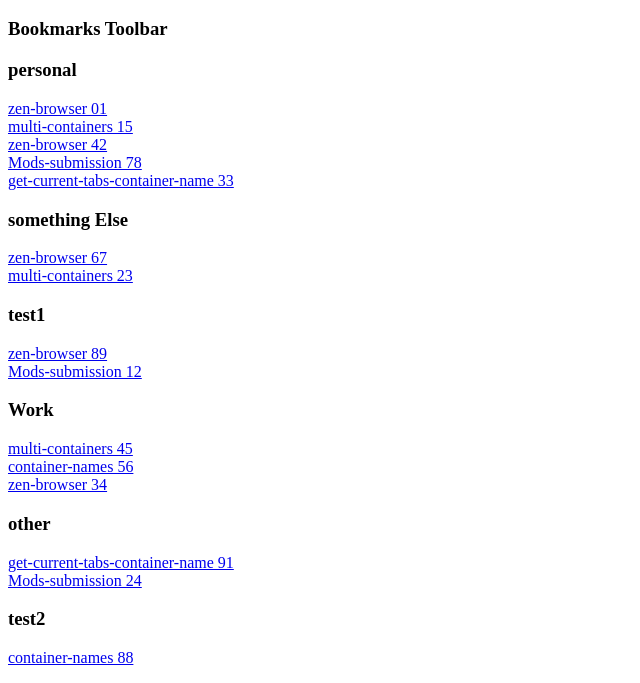
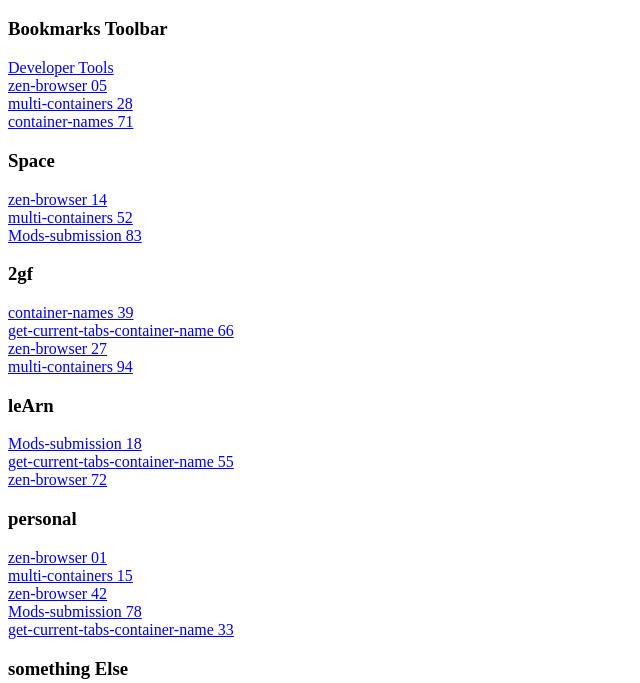
Before and after one commit to michft/bookspace, a browser extension: page test-bookmarks.html in a window 1280 px wide. Shown: the part 48-731 px from the top of the page, without its empty margins (0-640 px from the left). Drawn offline with Linux system fonts and the light colour scheme.

Commit message:
Add new bookmarks and organize into folders in test-bookmarks.html

```diff
--- a/test-bookmarks.html
+++ b/test-bookmarks.html
@@ -11,6 +11,29 @@
 <DL><p>
     <DT><H3 ADD_DATE="1540701017" LAST_MODIFIED="1765794617" PERSONAL_TOOLBAR_FOLDER="true">Bookmarks Toolbar</H3>
     <DL><p>
+        <DT><A HREF="about:developer" ADD_DATE="1540701018" LAST_MODIFIED="1540701018">Developer Tools</A>
+        <DT><A HREF="https://zen-browser.app/" ADD_DATE="1540701018" LAST_MODIFIED="1540701018">zen-browser 05</A>
+        <DT><A HREF="https://support.mozilla.org/en-US/kb/containers#w_always-open-a-site-in-a-container" ADD_DATE="1540701018" LAST_MODIFIED="1540701018">multi-containers 28</A>
+        <DT><A HREF="https://discourse.mozilla.org/t/get-current-tabs-container-name-in-background-script/37587" ADD_DATE="1540701018" LAST_MODIFIED="1540701018">container-names 71</A>
+        <DT><H3 ADD_DATE="1540701018" LAST_MODIFIED="1765794617">Space</H3>
+        <DL><p>
+            <DT><A HREF="https://zen-browser.app/" ADD_DATE="1540701018" LAST_MODIFIED="1540701018">zen-browser 14</A>
+            <DT><A HREF="https://support.mozilla.org/en-US/kb/containers#w_always-open-a-site-in-a-container" ADD_DATE="1540701018" LAST_MODIFIED="1540701018">multi-containers 52</A>
+            <DT><A HREF="https://docs.zen-browser.app/themes-store/themes-marketplace-submission-guidelines" ADD_DATE="1540701018" LAST_MODIFIED="1540701018">Mods-submission 83</A>
+        </DL><p>
+        <DT><H3 ADD_DATE="1540701018" LAST_MODIFIED="1765794617">2gf</H3>
+        <DL><p>
+            <DT><A HREF="https://discourse.mozilla.org/t/get-current-tabs-container-name-in-background-script/37587" ADD_DATE="1540701018" LAST_MODIFIED="1540701018">container-names 39</A>
+            <DT><A HREF="https://developer.mozilla.org/en-US/docs/Mozilla/Add-ons/WebExtensions/API/contextualIdentities/get" ADD_DATE="1540701018" LAST_MODIFIED="1540701018">get-current-tabs-container-name 66</A>
+            <DT><A HREF="https://zen-browser.app/" ADD_DATE="1540701018" LAST_MODIFIED="1540701018">zen-browser 27</A>
+            <DT><A HREF="https://support.mozilla.org/en-US/kb/containers#w_always-open-a-site-in-a-container" ADD_DATE="1540701018" LAST_MODIFIED="1540701018">multi-containers 94</A>
+        </DL><p>
+        <DT><H3 ADD_DATE="1540701018" LAST_MODIFIED="1765794617">leArn</H3>
+        <DL><p>
+            <DT><A HREF="https://docs.zen-browser.app/themes-store/themes-marketplace-submission-guidelines" ADD_DATE="1540701018" LAST_MODIFIED="1540701018">Mods-submission 18</A>
+            <DT><A HREF="https://developer.mozilla.org/en-US/docs/Mozilla/Add-ons/WebExtensions/API/contextualIdentities/get" ADD_DATE="1540701018" LAST_MODIFIED="1540701018">get-current-tabs-container-name 55</A>
+            <DT><A HREF="https://zen-browser.app/" ADD_DATE="1540701018" LAST_MODIFIED="1540701018">zen-browser 72</A>
+        </DL><p>
         <DT><H3 ADD_DATE="1540701018" LAST_MODIFIED="1765794617">personal</H3>
         <DL><p>
             <DT><A HREF="https://zen-browser.app/" ADD_DATE="1540701018" LAST_MODIFIED="1540701018">zen-browser 01</A>
```
